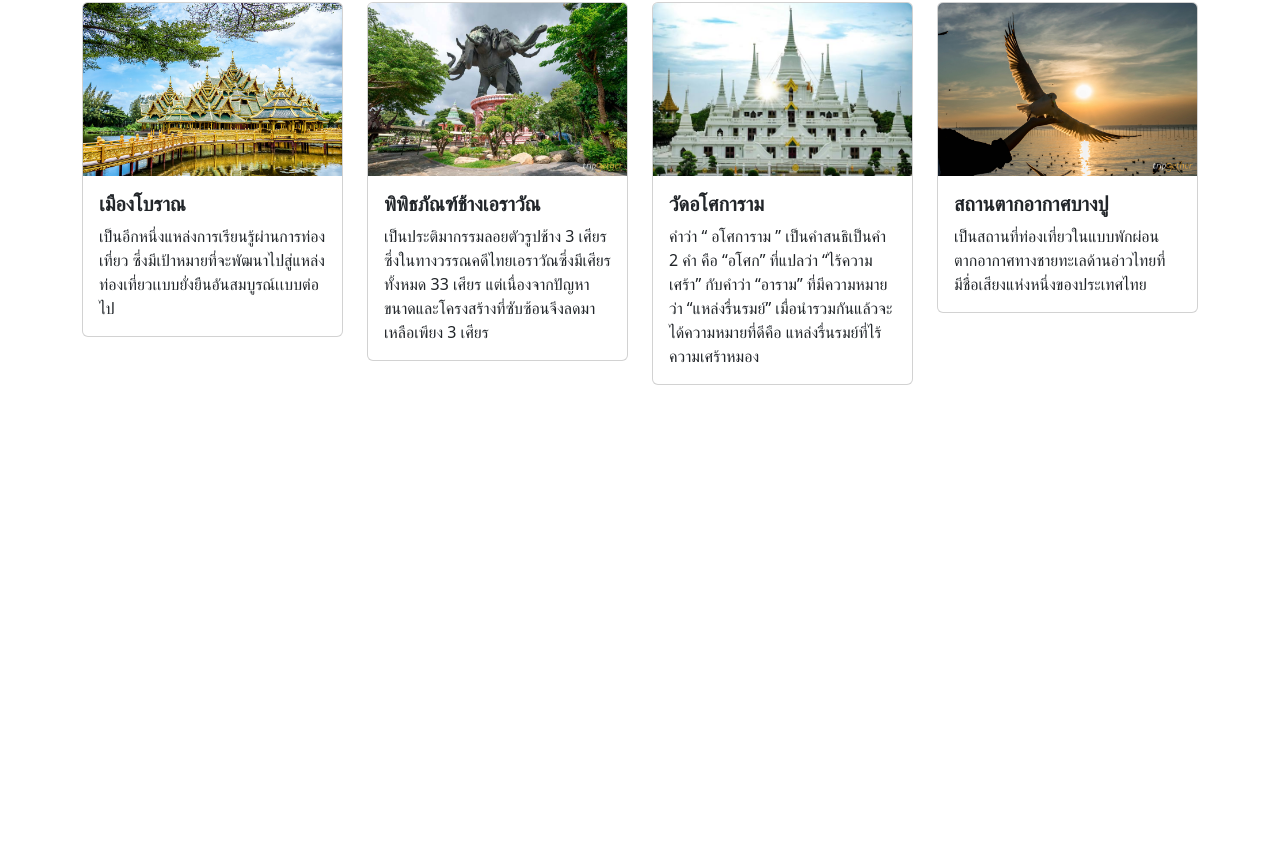
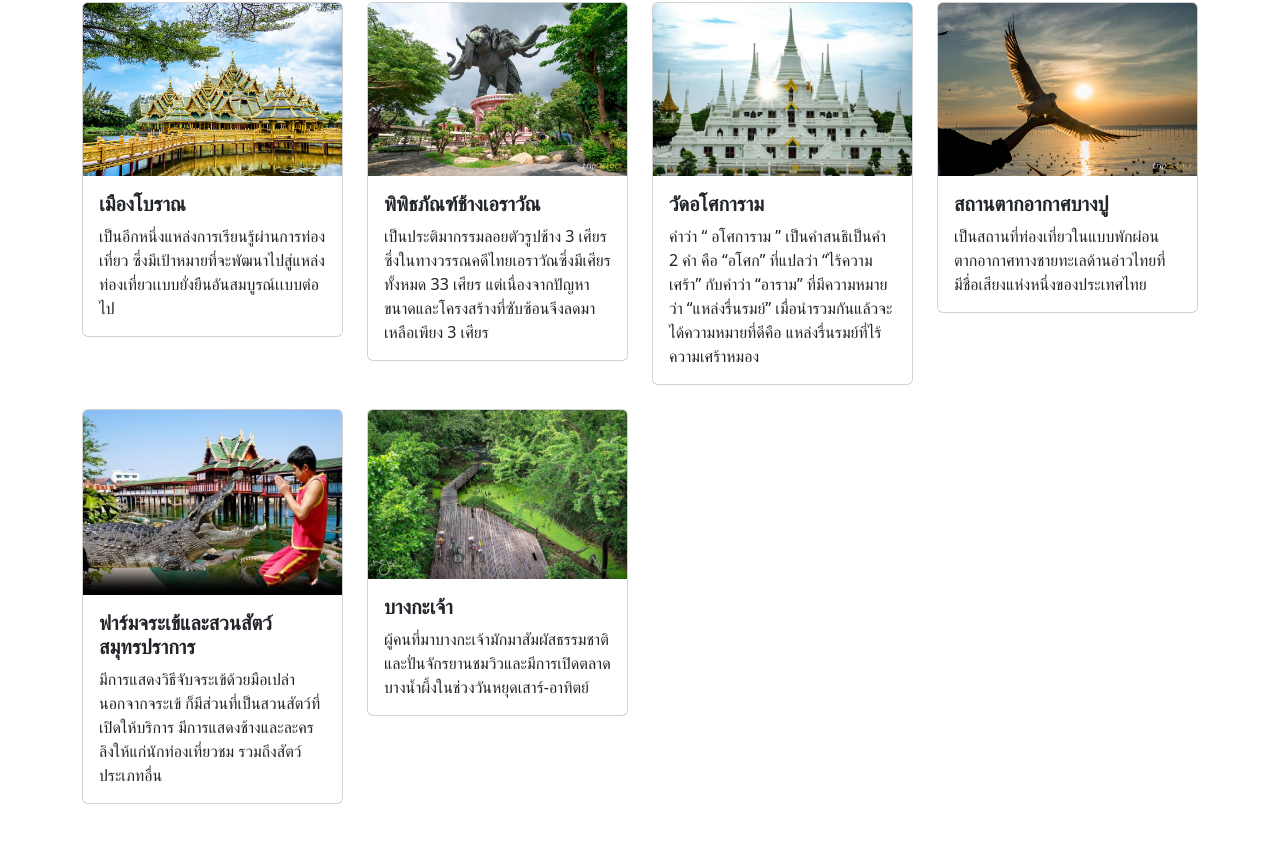
Before and after one commit to 66160030-Wassana/website-travel-bootstrap, a plain HTML site: page details.html in a window 1280 px wide. Shown: the part 164-1006 px from the top of the page. Before the commit the page ends 800 px from the top, so only its background shows below. Drawn offline with nearby package versions, Linux system fonts and the light colour scheme.

Commit message:
แนะนำสถานที่เที่ยว 5,6

```diff
--- a/details.html
+++ b/details.html
@@ -74,6 +74,26 @@
               </div>
             </div>
           </div>
+          <!-- สถานที่เที่ยว 5 -->
+          <div class="col-lg-3 col-md-4 col-sm-6">
+            <div class="card">
+              <img src="images/ฟาร์มมจระเข้.jpg" class="card-img-top" alt="ฟาร์มจระเข้">
+              <div class="card-body">
+                <h5 class="card-title"><strong>ฟาร์มจระเข้และสวนสัตว์สมุทรปราการ</strong></h5>
+                <p class="card-text">มีการแสดงวิธีจับจระเข้ด้วยมือเปล่า นอกจากจระเข้ ก็มีส่วนที่เป็นสวนสัตว์ที่เปิดให้บริการ มีการแสดงช้างและละครลิงให้แก่นักท่องเที่ยวชม รวมถึงสัตว์ประเภทอื่น</p>
+              </div>
+            </div>
+          </div>
+          <!-- สถานที่เที่ยว 6 -->
+          <div class="col-lg-3 col-md-4 col-sm-6">
+            <div class="card">
+              <img src="images/บางกระเจ้า.jpg" class="card-img-top" alt="บางกระเจ้า">
+              <div class="card-body">
+                <h5 class="card-title"><strong>บางกะเจ้า</strong></h5>
+                <p class="card-text">ผู้คนที่มาบางกะเจ้ามักมาสัมผัสธรรมชาติและปั่นจักรยานชมวิวและมีการเปิดตลาดบางน้ำผึ้งในช่วงวันหยุดเสาร์-อาทิตย์</p>
+              </div>
+            </div>
+          </div>
 
 
 
```
Also changed, not shown: images/บางกระเจ้า.jpg (added).
